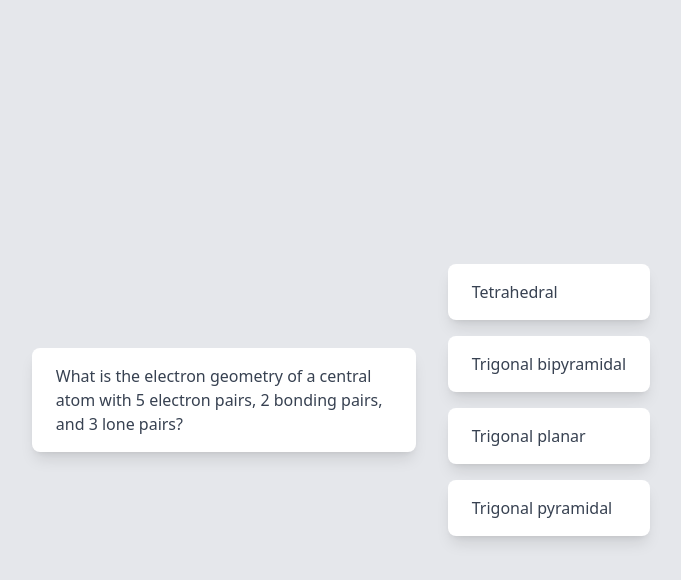
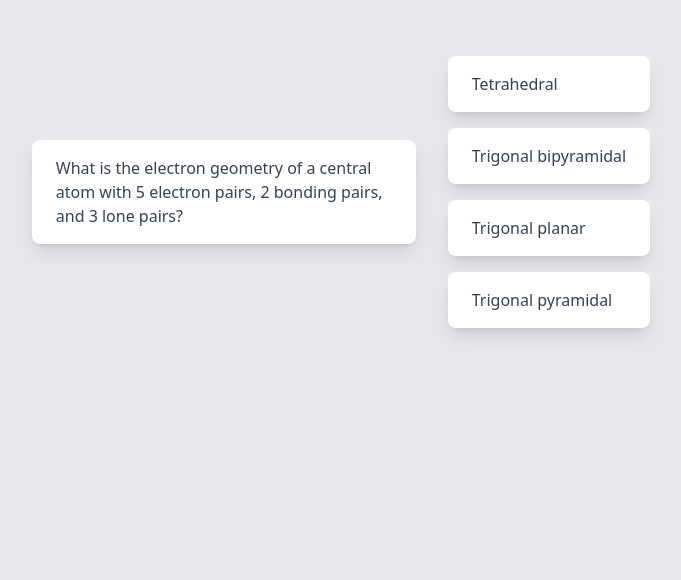
Before and after one commit to cjohnson/Memoize, a Next.js app in the folder memoize-frontend/: page / in a window 1280 px wide. Shown: the top 580 px of the page, without its empty margins (299-980 px from the left). Built offline with nearby package versions, Linux system fonts and the light colour scheme.

Commit message:
Add padding to question element

```diff
--- a/memoize-frontend/src/pages/index.tsx
+++ b/memoize-frontend/src/pages/index.tsx
@@ -23,9 +23,7 @@ const Home: NextPage = () => {
         <meta name="description" content="memorization made easy" />
         <link rel="icon" href="/favicon.ico" />
       </Head>
-      <main className="bg-gray-200 flex justify-center items-center space-between h-screen">
-        <MultipleChoiceQuestion prompt={question.prompt} answers={question.answers} />
-      </main>
+      <MultipleChoiceQuestion prompt={question.prompt} answers={question.answers} />
     </>
   );
 };
--- a/memoize-frontend/src/pages/multiplechoicequestion.tsx
+++ b/memoize-frontend/src/pages/multiplechoicequestion.tsx
@@ -75,8 +75,9 @@ class MultipleChoiceQuestion extends React.Component<MultipleChoiceQuestionProps
 
     return (
       <>
-        <div className="columns">
-          <div className="flex justify-center items-center space-between">
+        <div className="bg-gray-200 flex justify-center space-between h-screen">
+          <div className="items-center space-between">
+            <div className="m-auto sm:p-10 flex justify-center items-center space-between">
               <MultipleChoicePromptCard prompt={ this.props.prompt }/>
               <div className="columns">
                 { options }
@@ -86,6 +87,7 @@ class MultipleChoiceQuestion extends React.Component<MultipleChoiceQuestionProps
                 { explanations }
             </div>
           </div>
+        </div>
       </>
     );
   }
```
Lines whose indentation alone changed are shown as unchanged.
